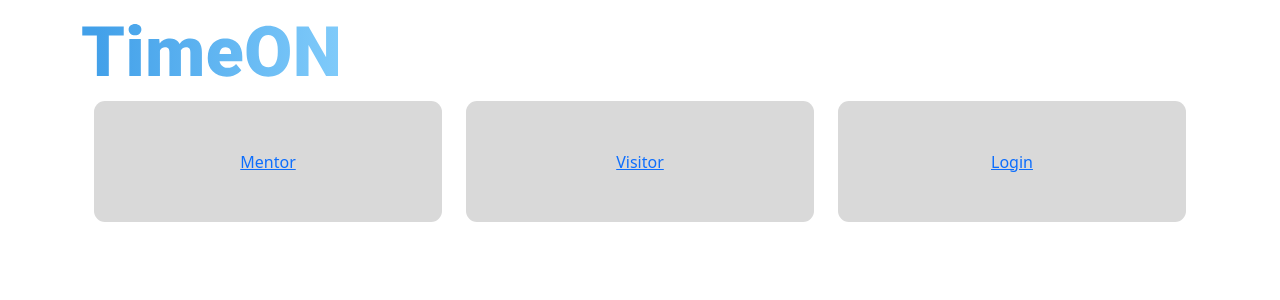
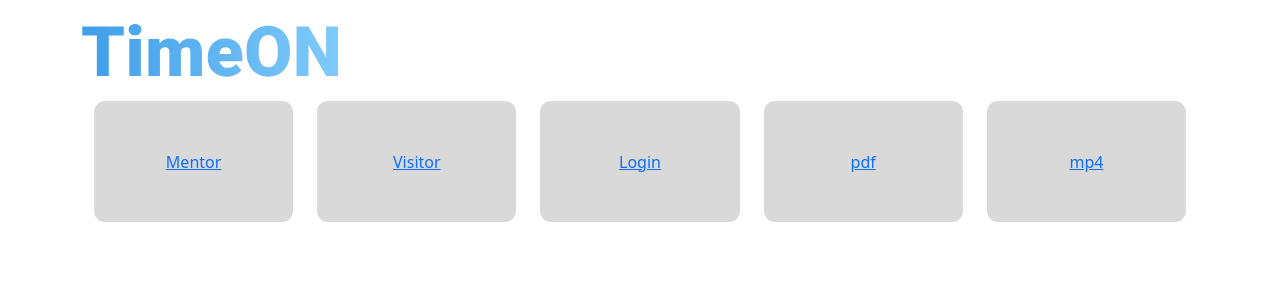
Before and after one commit to fgh151/timeon, a React app: page /#/ in a window 1280 px wide. Shown: the top 300 px of the page. Built offline with nearby package versions, Linux system fonts and the light colour scheme; what tonweb would draw is missing.

Commit message:
public media

```diff
--- a/src/menu.js
+++ b/src/menu.js
@@ -20,6 +20,16 @@ const Menu = () => {
                         <Link to='/login'> Login</Link>
                     </div>
                 </div>
+                <div className='col'>
+                    <div className='video'>
+                        <a href='/pres.pdf'> pdf</a>
+                    </div>
+                </div>
+                <div className='col'>
+                    <div className='video'>
+                        <a href='/pres.mp4'>mp4</a>
+                    </div>
+                </div>
             </div>
         </div>
     )
```
Also changed, not shown: 1 other file (tests, documents, lock files or other folders).
